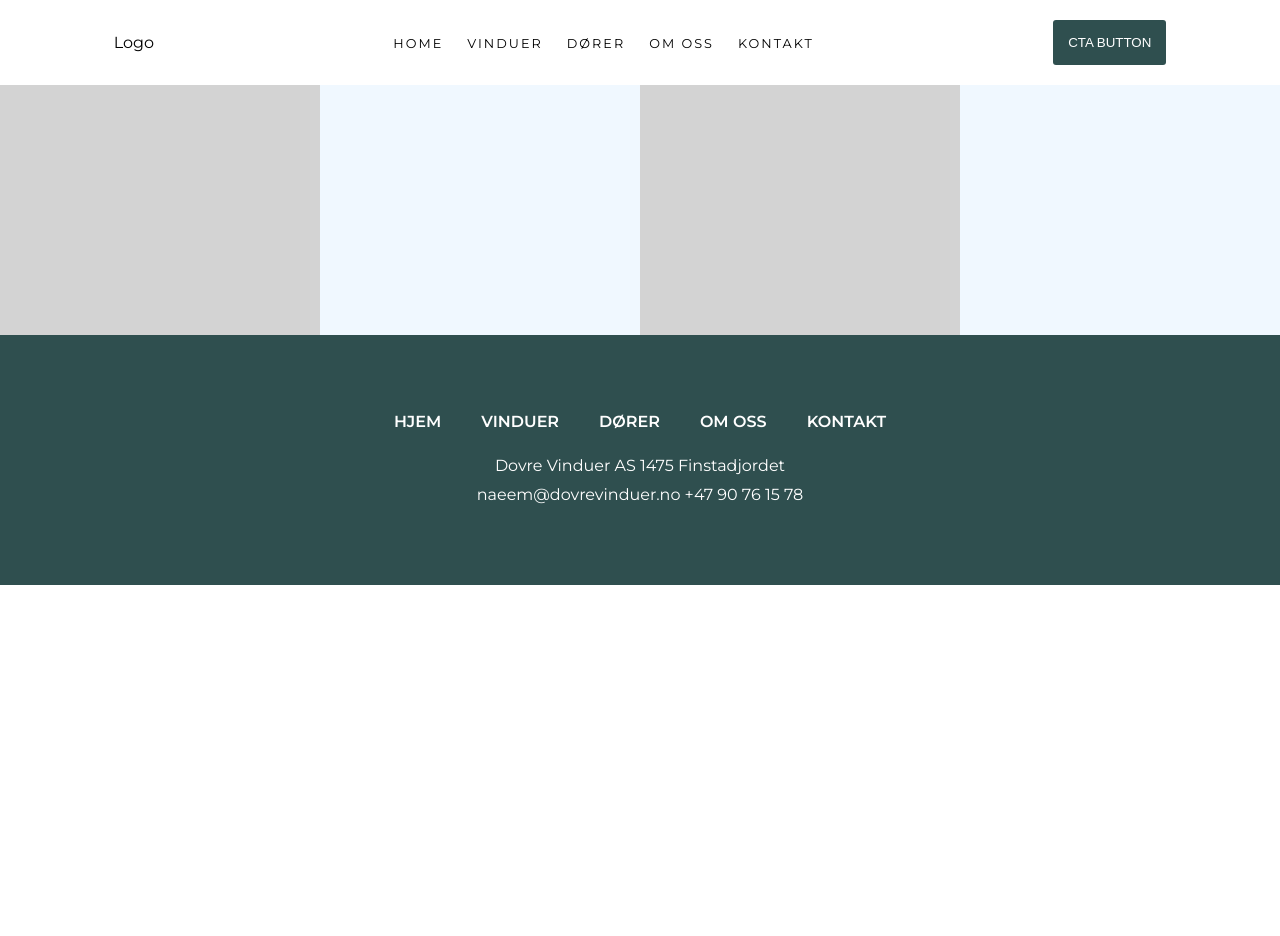
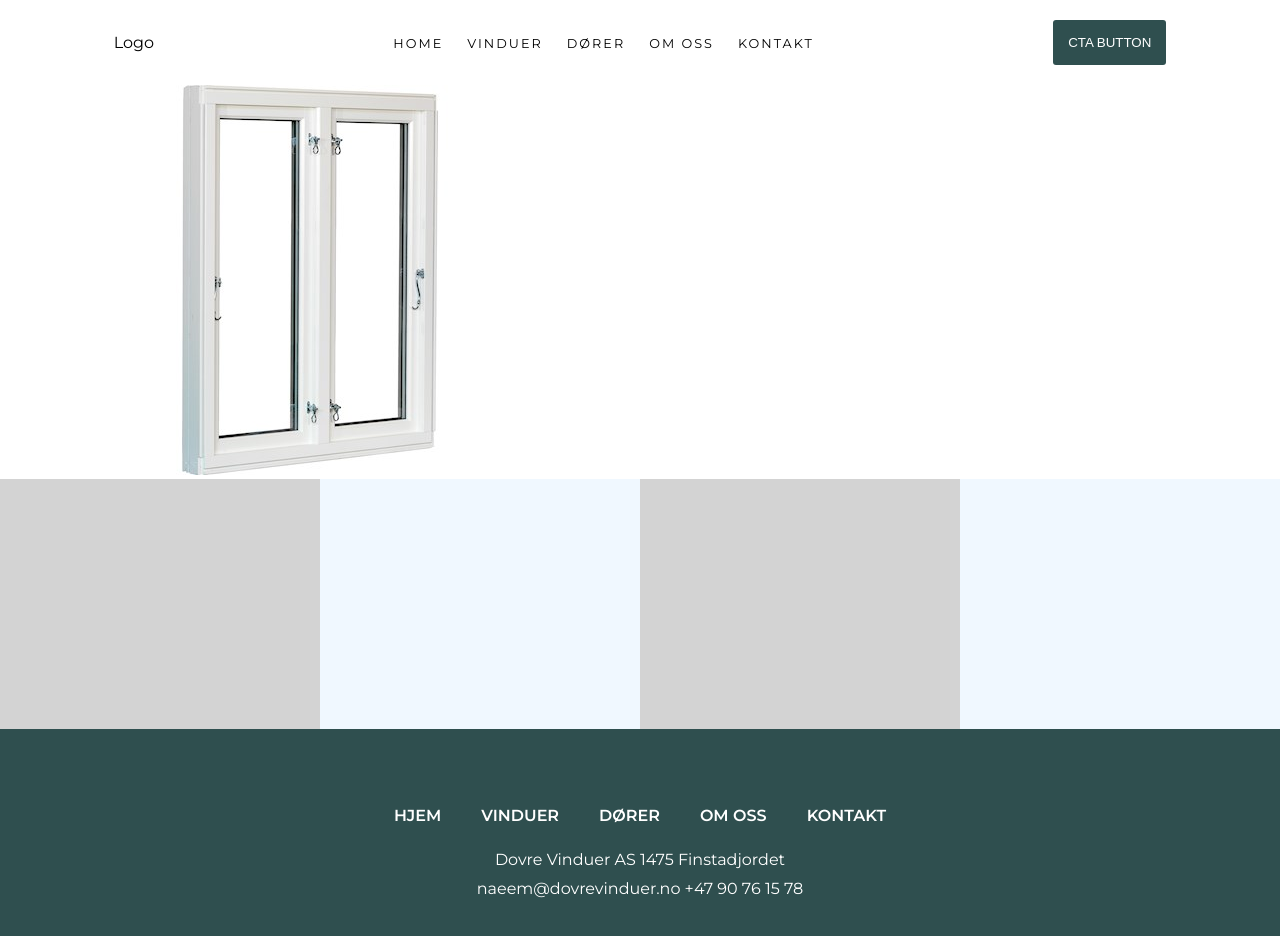
Before and after one commit to DevrMichael/dovre-vinduer, a React (Create React App) app: page /vinduer/1 in a window 1280 px wide. Shown: the top 936 px of the page. Before the commit the page ends 800 px from the top, so only its background shows below. Built offline with nearby package versions, Linux system fonts and the light colour scheme.

Commit message:
Add window redirect to product page

```diff
--- a/src/App.js
+++ b/src/App.js
@@ -7,6 +7,7 @@ import Window from "./pages/Window";
 import AboutUs from "./pages/AboutUs";
 import Contact from "./pages/Contact";
 import DoorProduct from "./pages/DoorProduct";
+import WindowProduct from "./pages/WindowProduct"
 
 function App() {
   return (
@@ -40,6 +41,7 @@ function App() {
           <Route path="/dorer" element={<Door />} />
           <Route path="/dorer/:doorId" element={<DoorProduct />} />
           <Route path="/vinduer" element={<Window />} />
+          <Route path="/vinduer/:windowId" element={<WindowProduct />} />
           <Route path="/omoss" element={<AboutUs />} />
           <Route path="/kontakt" element={<Contact />} />
         </Routes>
--- a/src/index.css
+++ b/src/index.css
@@ -358,7 +358,7 @@ footer {
   flex-direction: row;
   flex-wrap: wrap;
 }
-.window-grid > div > img {
+.window-grid > div > a> img {
   width: 100%;
   padding: 50px 0;
 }
--- a/src/pages/Window.js
+++ b/src/pages/Window.js
@@ -20,11 +20,12 @@ function Window() {
         {windows.map((window) => (
           <div>
             <p>{window.title}</p>
-          <img src={window.image} />
+            <a href={"/vinduer/" + window.id}>
+              <img src={window.image} alt="window" />
+            </a>
           </div>
         ))}
       </div>
-
     </div>
   );
 }
--- /dev/null
+++ b/src/pages/WindowProduct.js
@@ -0,0 +1,16 @@
+import React from "react";
+import { useParams } from "react-router-dom";
+import windows from "../window";
+
+function DoorProduct() {
+  const { windowId } = useParams();
+  const window = windows.find((door) => door.id === parseInt(windowId));
+
+  return (
+    <div>
+      <img src={window.image} alt="" />
+    </div>
+  );
+}
+
+export default DoorProduct;
--- a/src/window.js
+++ b/src/window.js
@@ -9,42 +9,42 @@ import window5 from './assets/GiljeWindows/toppsving-fast-12-innv-skraa.jpeg'
 
 const windows = [
     {
-      "id": 0,
+      "id": 1,
       "image": window0,
       "title": "Topp/Sidehengslet Vindu",
       "content": "Lorem ipsum dolor sit, amet consectetur adipisicing elit. Consequatur nobis perferendis sint consequuntur corporis! Numquam debitis labore impedit quia facere nulla doloribus, neque illum nihil, maiores, est eum commodi cum!",
       "interval": 1500
     },
     {
-      "id": 1,
+      "id": 2,
       "image": window1,
       "title": "Fastkarmsvindu",
       "content": "Lorem ipsum dolor sit, amet consectetur adipisicing elit. Consequatur nobis perferendis sint consequuntur corporis! Numquam debitis labore impedit quia facere nulla doloribus, neque illum nihil, maiores, est eum commodi cum!",
       "interval": 1500
     },
     {
-      "id": 2,
+      "id": 3,
       "image": window2,
       "title": "Innadslående Vindu",
       "content": "Lorem ipsum dolor sit, amet consectetur adipisicing elit. Consequatur nobis perferendis sint consequuntur corporis! Numquam debitis labore impedit quia facere nulla doloribus, neque illum nihil, maiores, est eum commodi cum!",
       "interval": 1500
     },
     {
-      "id": 3,
+      "id": 4,
       "image": window3,
       "title": "Spesialvindu",
       "content": "Lorem ipsum dolor sit, amet consectetur adipisicing elit. Consequatur nobis perferendis sint consequuntur corporis! Numquam debitis labore impedit quia facere nulla doloribus, neque illum nihil, maiores, est eum commodi cum!",
       "interval": 1500
     },
     {
-      "id": 4,
+      "id": 5,
       "image": window4,
       "title": "Toppsvingsvindu",
       "content": "Lorem ipsum dolor sit, amet consectetur adipisicing elit. Consequatur nobis perferendis sint consequuntur corporis! Numquam debitis labore impedit quia facere nulla doloribus, neque illum nihil, maiores, est eum commodi cum!",
       "interval": 1500
     },
     {
-      "id": 5,
+      "id": 6,
       "image": window5,
       "title": "Kombinasjonsvindu",
       "content": "Lorem ipsum dolor sit, amet consectetur adipisicing elit. Consequatur nobis perferendis sint consequuntur corporis! Numquam debitis labore impedit quia facere nulla doloribus, neque illum nihil, maiores, est eum commodi cum!",
```
